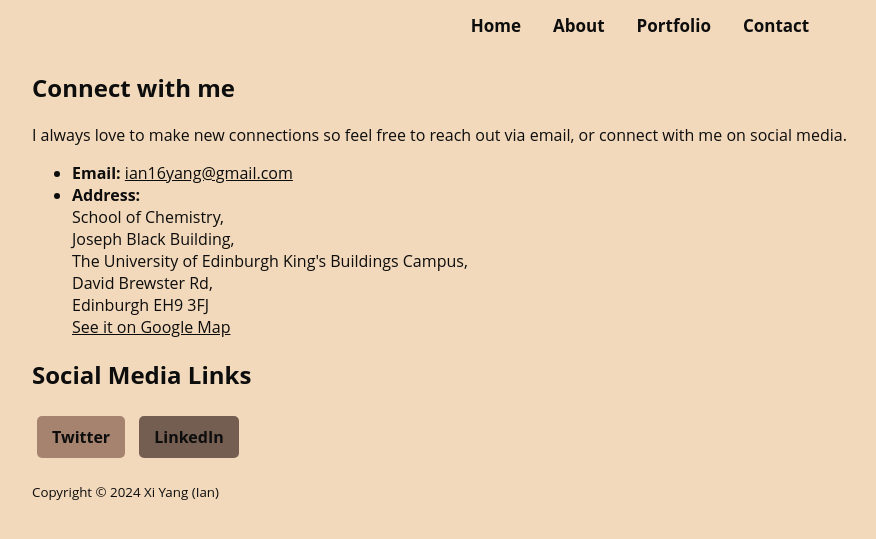
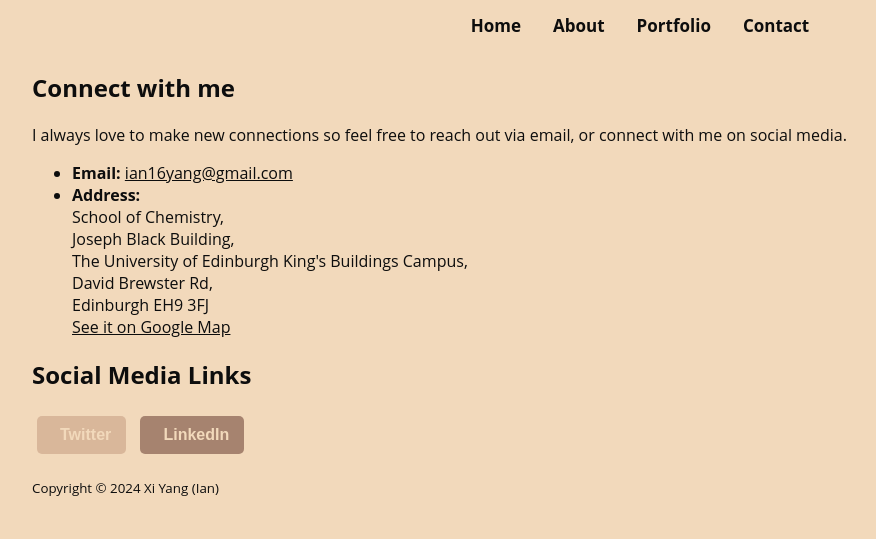
Before and after one commit to GrignardReagent/euchempals.github.io, a Jekyll site: the page built from contact.html, in a window 1280 px wide. Shown: the top 539 px of the page, without its empty margins (68-944 px from the left). Built offline with Jekyll 4.4.1, drawn with Linux system fonts in a browser that asks for light colours.

Commit message:
Refactor social media button colors and styles in stylesheet.css

```diff
--- a/about.html
+++ b/about.html
@@ -7,6 +7,7 @@ title: About Me
 <html lang="en">
 <head>
     <meta charset="UTF-8">
+    <link rel="stylesheet" href="https://cdnjs.cloudflare.com/ajax/libs/font-awesome/5.15.3/css/all.min.css">
     <title>{{ page.title }}</title>
 </head>
 <body>
--- a/portfolio.html
+++ b/portfolio.html
@@ -19,9 +19,8 @@ title: Portfolio
             <!-- for loop here to display project info -->
             {% for project in site.data.projects %}
                 <div>
-                <button class="collapsible">Contact Info</button>
+                <button class="collapsible">{{ project.name }}</button>
                 <div class="content">
-                <h2>{{ project.name }}</h2>
                 <p>{{ project.description }}</p>
                 <!-- Optionally display an image if the URL is provided -->
                 {% if project.image_url %}
--- a/stylesheet.css
+++ b/stylesheet.css
@@ -150,16 +150,22 @@ th, td {
     margin: 5px;
     border-radius: 5px;
     text-decoration: none;
-    color: #0D0D0D;
+    color: #F2D9BB;
     font-weight: bold;
+    font-family: Arial, sans-serif; /* Ensures consistent font across all buttons */
+    text-align: center;
 }
 
-/* Specific styles for each social media platform */
-.facebook { background-color:  #D9B79A; }
-.twitter { background-color: #A6836F; }
-.instagram { background-color: #735E51; }
-.linkedin { background-color: #735E51; }
+.social-button i {
+    margin-right: 8px; /* Adds spacing between the icon and text */
+}
 
+/* Specific styles for the button to each social media platform */
+/* .facebook { background-color:  #D9B79A; } */
+.twitter { background-color: #D9B79A; }
+/* .instagram { background-color: #735E51; } */
+.linkedin { background-color: #A6836F; }
+.github { background-color: #735E51; }
 
 .social-button:hover {
     opacity: 0.9;
```
